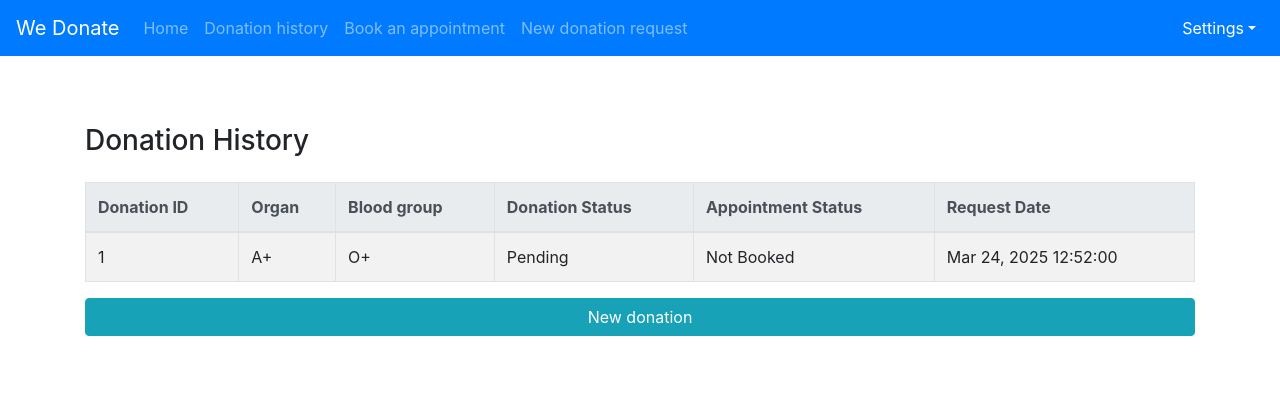
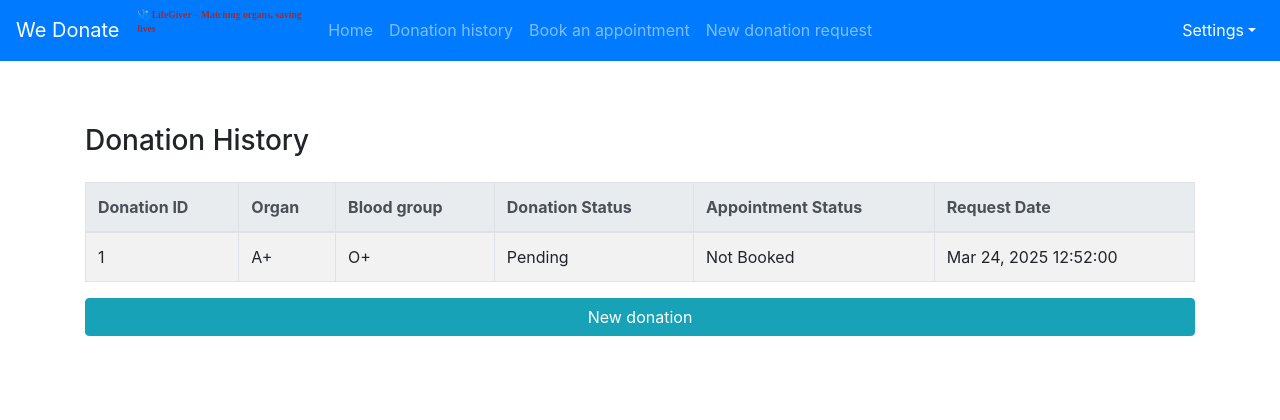
Before and after one commit to harizonelopez/Organ-Donation-App, a Django app: page /donors/donation-history/ in a window 1280 px wide. Shown: the top 420 px of the page. Run offline with Django 3.2, Linux system fonts and the light colour scheme; a user stored in the database is signed in; data comes from the database, SQL or seed files in the repository; data that the repository does not hold is empty; some libraries are stand-ins or nearby versions; some web fonts are replaced.

Commit message:
add company name to donor home page navbar

```diff
--- a/templates/donor-home.html
+++ b/templates/donor-home.html
@@ -21,6 +21,10 @@
             <button class="navbar-toggler" type="button" data-toggle="collapse" data-target="#navbarTop" aria-controls="navbar" aria-expanded="false" aria-label="Toggle navigation">
                 <span class="navbar-toggler-icon"></span>
             </button>
+            <!-- Newly added, not sure for a momment -->
+            <div class="nav-bar">
+                <p id="company_name" class="push_this_left"><a href="hospital-main-page.html"> 🩺 LifeGiver – Matching organs, saving lives </a></p>
+              </div>
             <div class="collapse navbar-collapse" id="navbarTop">
                 <ul class="navbar-nav mr-auto">
                     <li class="nav-item"><a class="nav-link" href="{% url 'donor-landing-page' %}">Home</a></li>
```
